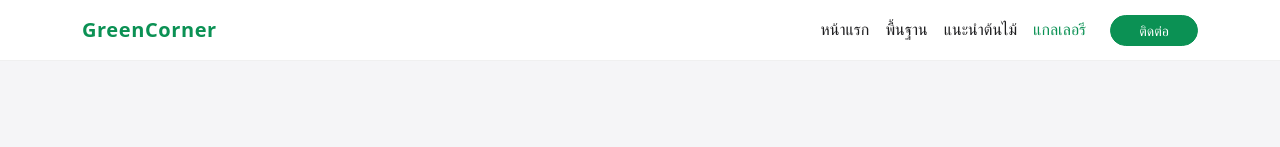
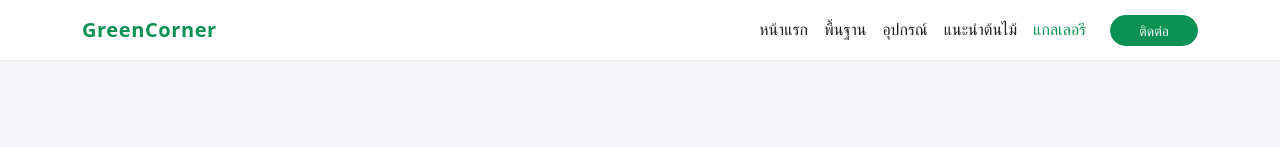
Before and after one commit to KongphopKH/GreenCorner-66, a plain HTML site: page gallery.html in a window 1280 px wide. Shown: the top 147 px of the page. Drawn offline with nearby package versions, Linux system fonts and the light colour scheme.

Commit message:
Update gallery.html

```diff
--- a/gallery.html
+++ b/gallery.html
@@ -19,6 +19,7 @@
                 <ul class="navbar-nav ms-auto mb-2 mb-lg-0 align-items-lg-center">
                     <li class="nav-item"><a class="nav-link" href="index.html">หน้าแรก</a></li>
                     <li class="nav-item"><a class="nav-link" href="tips.html">พื้นฐาน</a></li>
+                    <li class="nav-item"><a class="nav-link " href="tools.html">อุปกรณ์</a></li>
                     <li class="nav-item"><a class="nav-link" href="plants.html">แนะนำต้นไม้</a></li>
                     <li class="nav-item"><a class="nav-link active" href="gallery.html">แกลเลอรี</a></li>
                     <li class="nav-item ms-lg-3">
```
